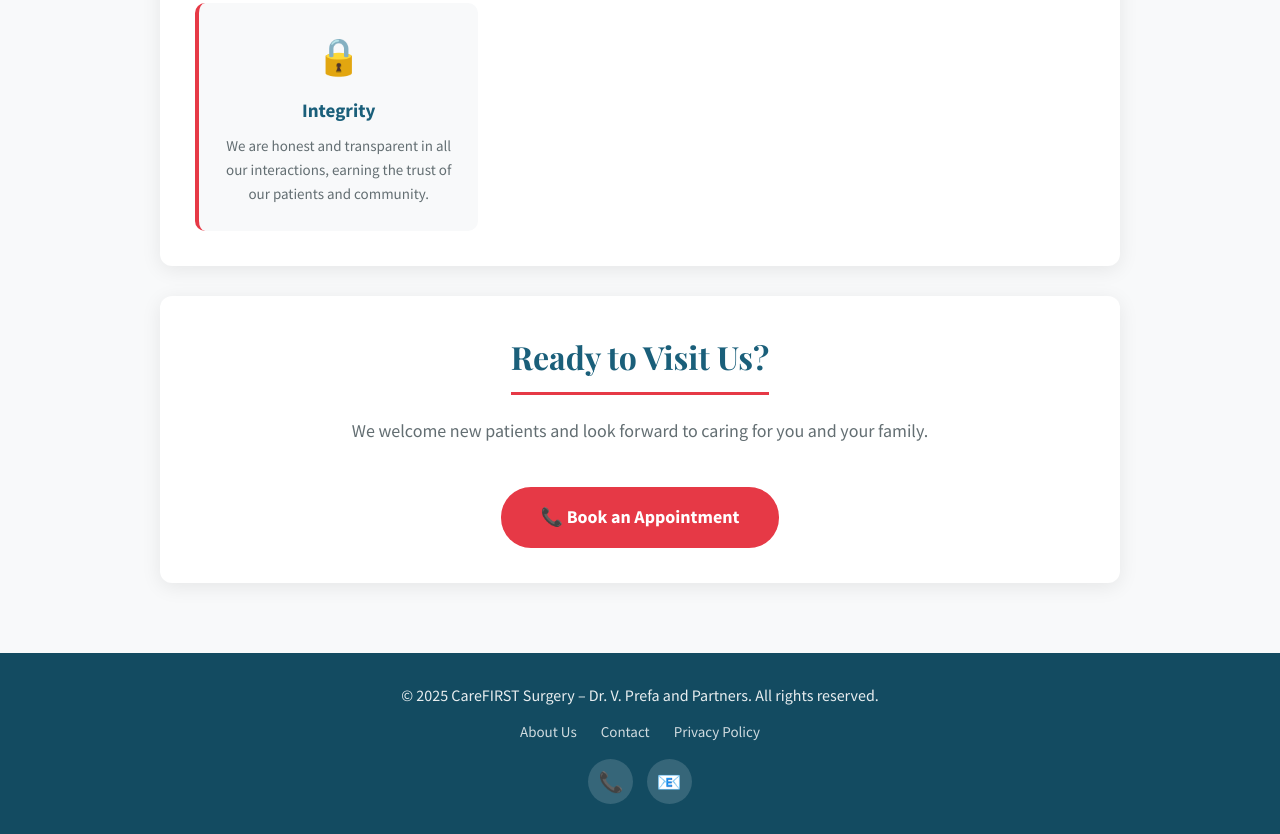
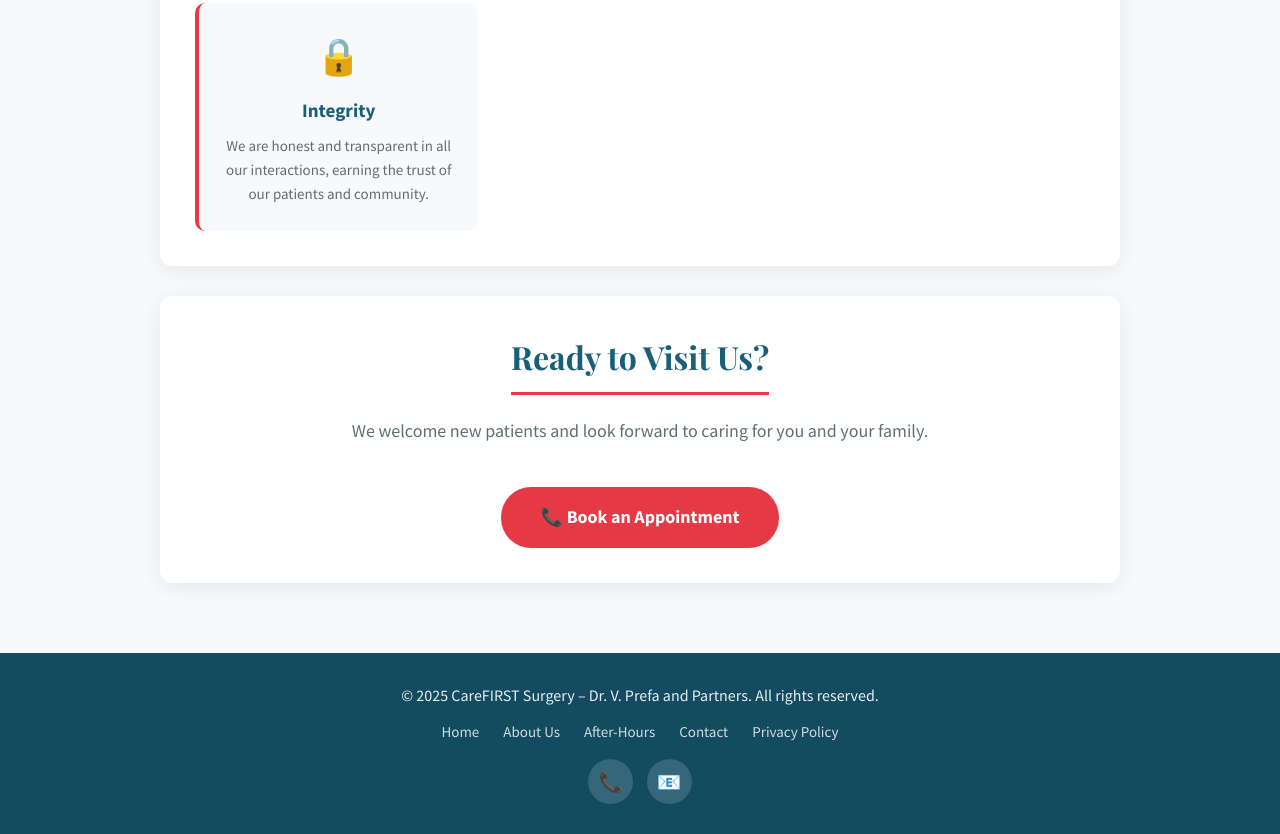
Before and after one commit to 23396784/carefirst-surgery-, a plain HTML site: page About.html in a window 1280 px wide. Shown: the part 1722-2556 px from the top of the page. Drawn offline with nearby package versions, Linux system fonts and the light colour scheme.

Commit message:
Update About.html

```diff
--- a/About.html
+++ b/About.html
@@ -82,6 +82,7 @@ height="0" width="0" style="display:none;visibility:hidden"></iframe></noscript>
             <div class="nav-links">
                 <a href="index.html">Home</a>
                 <a href="about.html" class="active">About</a>
+                <a href="after-hours.html">After-Hours</a>
                 <a href="contact.html">Contact</a>
                 <a href="policy.html">Privacy Policy</a>
             </div>
@@ -131,7 +132,7 @@ height="0" width="0" style="display:none;visibility:hidden"></iframe></noscript>
     </main>
     <footer>
         <p>&copy; 2025 CareFIRST Surgery – Dr. V. Prefa and Partners. All rights reserved.</p>
-        <div class="footer-links"><a href="about.html">About Us</a><a href="contact.html">Contact</a><a href="policy.html">Privacy Policy</a></div>
+        <div class="footer-links"><a href="index.html">Home</a><a href="about.html">About Us</a><a href="after-hours.html">After-Hours</a><a href="contact.html">Contact</a><a href="policy.html">Privacy Policy</a></div>
         <div class="social-links">
             <a href="tel:+27815497250" title="Call Us">📞</a>
             <a href="mailto:carefirstmedical788@gmail.com" title="Email Us">📧</a>
```
